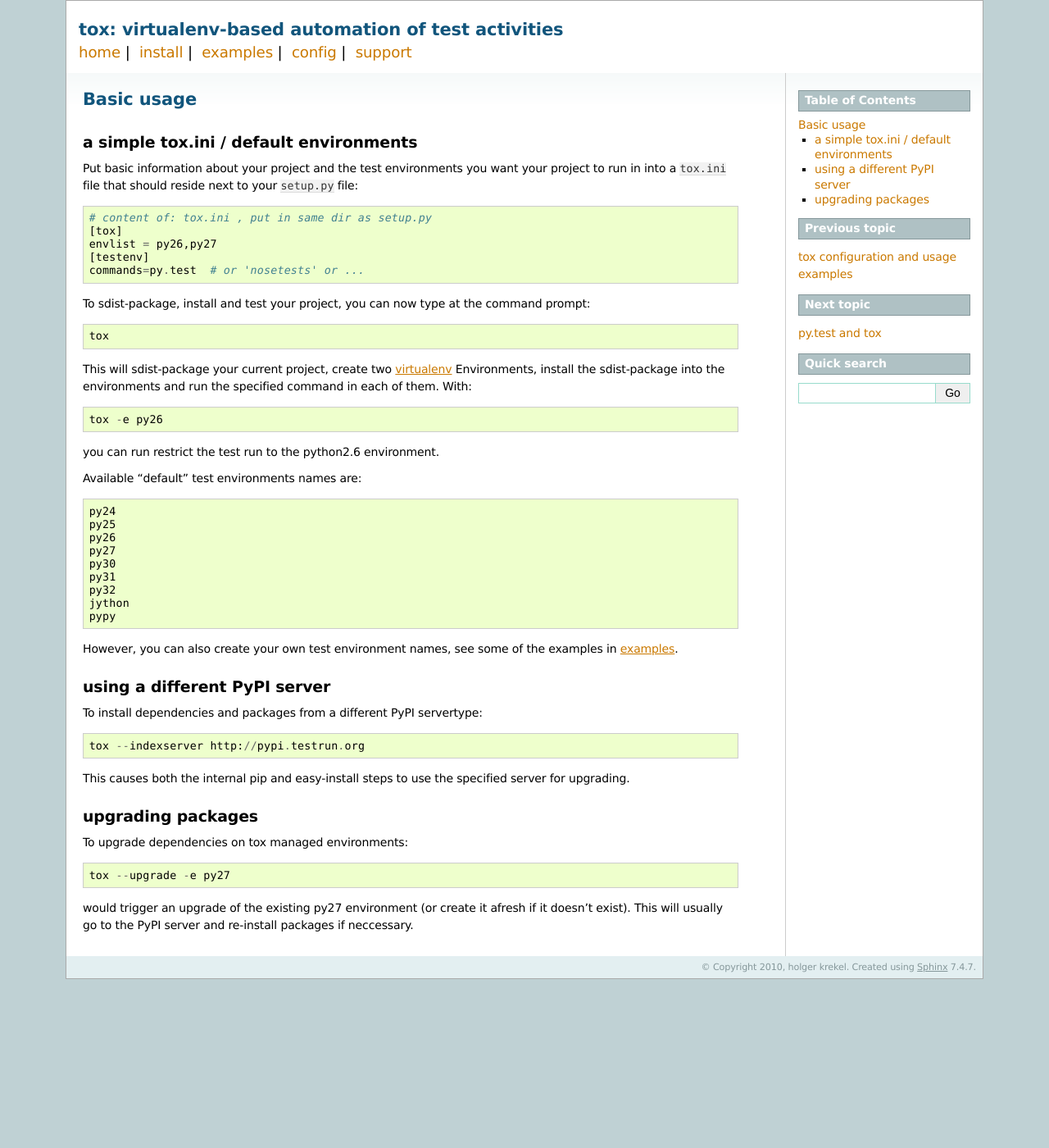
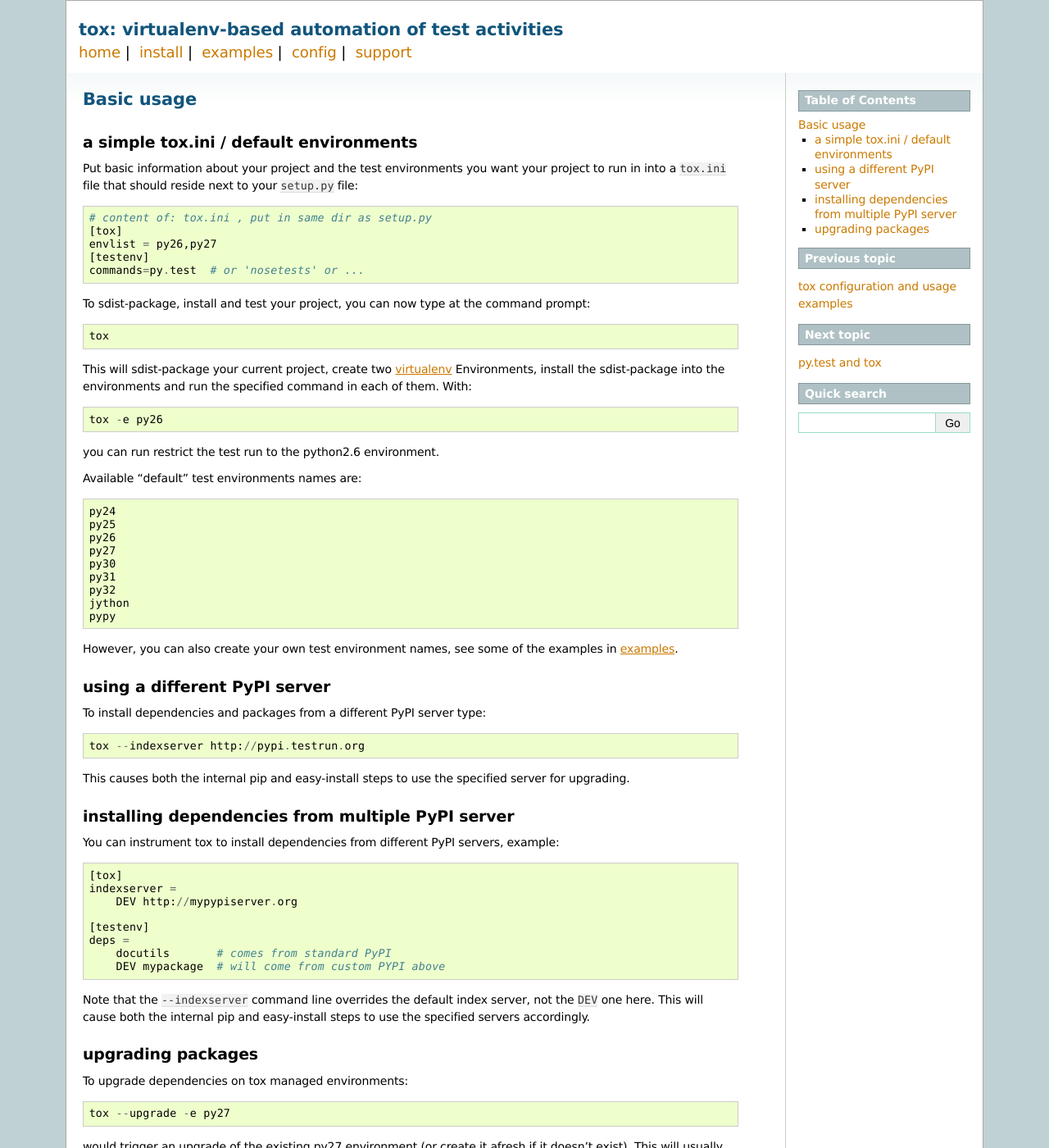
Before and after one commit to msabramo/tox, a Sphinx documentation site: the page built from doc/example/basic.txt, in a window 1280 px wide and 1400 px high. Shown: the whole window at 82% size. Built offline with Sphinx 7.4.7, drawn with Linux system fonts in a browser that asks for light colours.

Commit message:
changed/refined indexserver handling, now dependencies can be scoped, see added docs.

```diff
--- a/doc/example/basic.txt
+++ b/doc/example/basic.txt
@@ -51,12 +51,34 @@
 .. versionadded: 0.9
 
 To install dependencies and packages from a different
-PyPI servertype::
+PyPI server type::
 
     tox --indexserver http://pypi.testrun.org
 
 This causes both the internal pip and easy-install steps
 to use the specified server for upgrading.
+
+installing dependencies from multiple PyPI server
+---------------------------------------------------
+
+.. versionadded: 0.9
+
+You can instrument tox to install dependencies from
+different PyPI servers, example::
+
+    [tox]
+    indexserver =
+        DEV http://mypypiserver.org
+
+    [testenv]
+    deps =
+        docutils       # comes from standard PyPI
+        DEV mypackage  # will come from custom PYPI above
+
+Note that the ``--indexserver`` command line overrides
+the default index server, not the ``DEV`` one here.
+This will cause both the internal pip and easy-install steps
+to use the specified servers accordingly.
 
 upgrading packages
 -----------------------------------------------
```
Also changed, not shown: doc/config.txt (+9 -5 lines), 6 other files.
